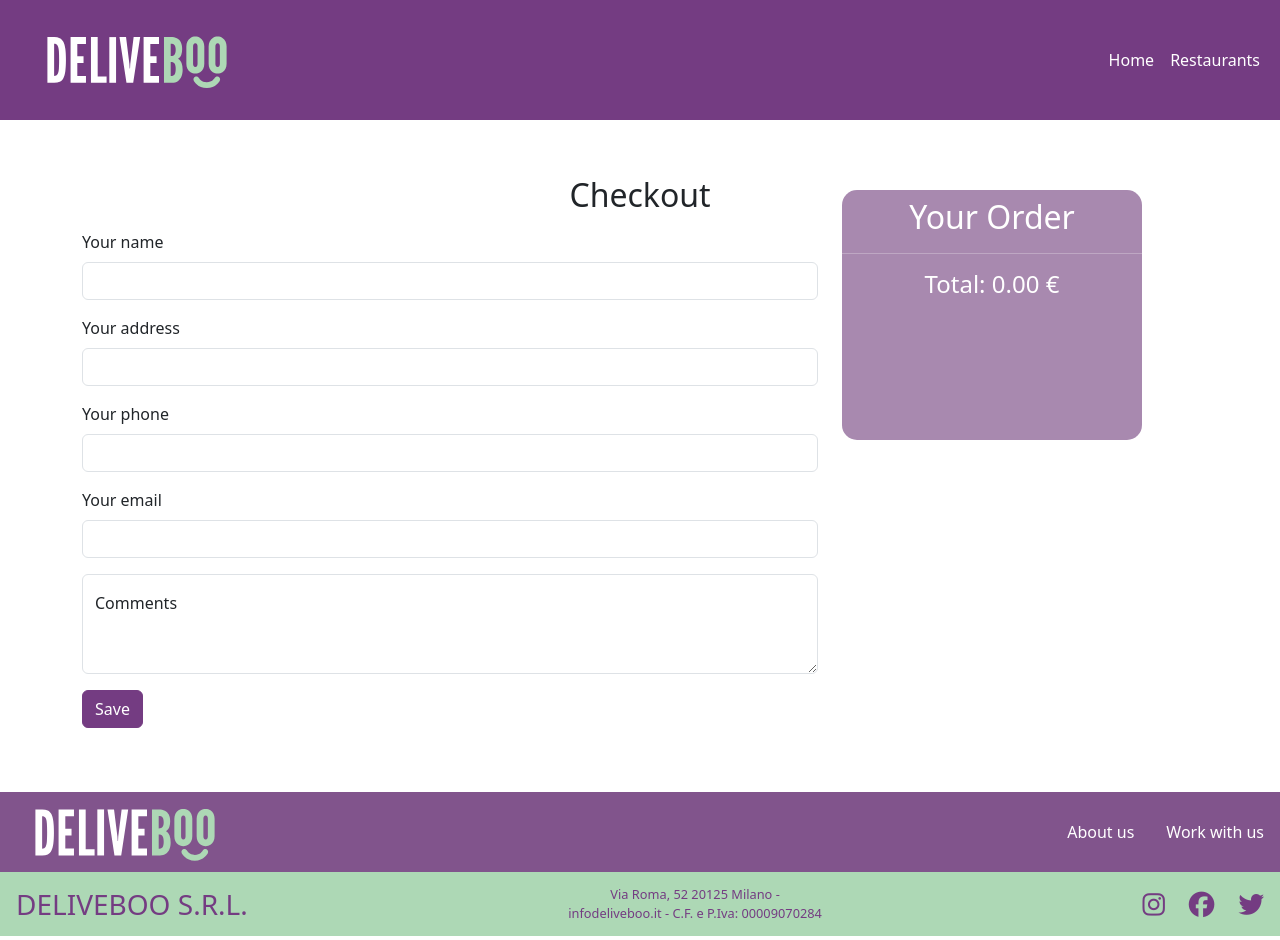
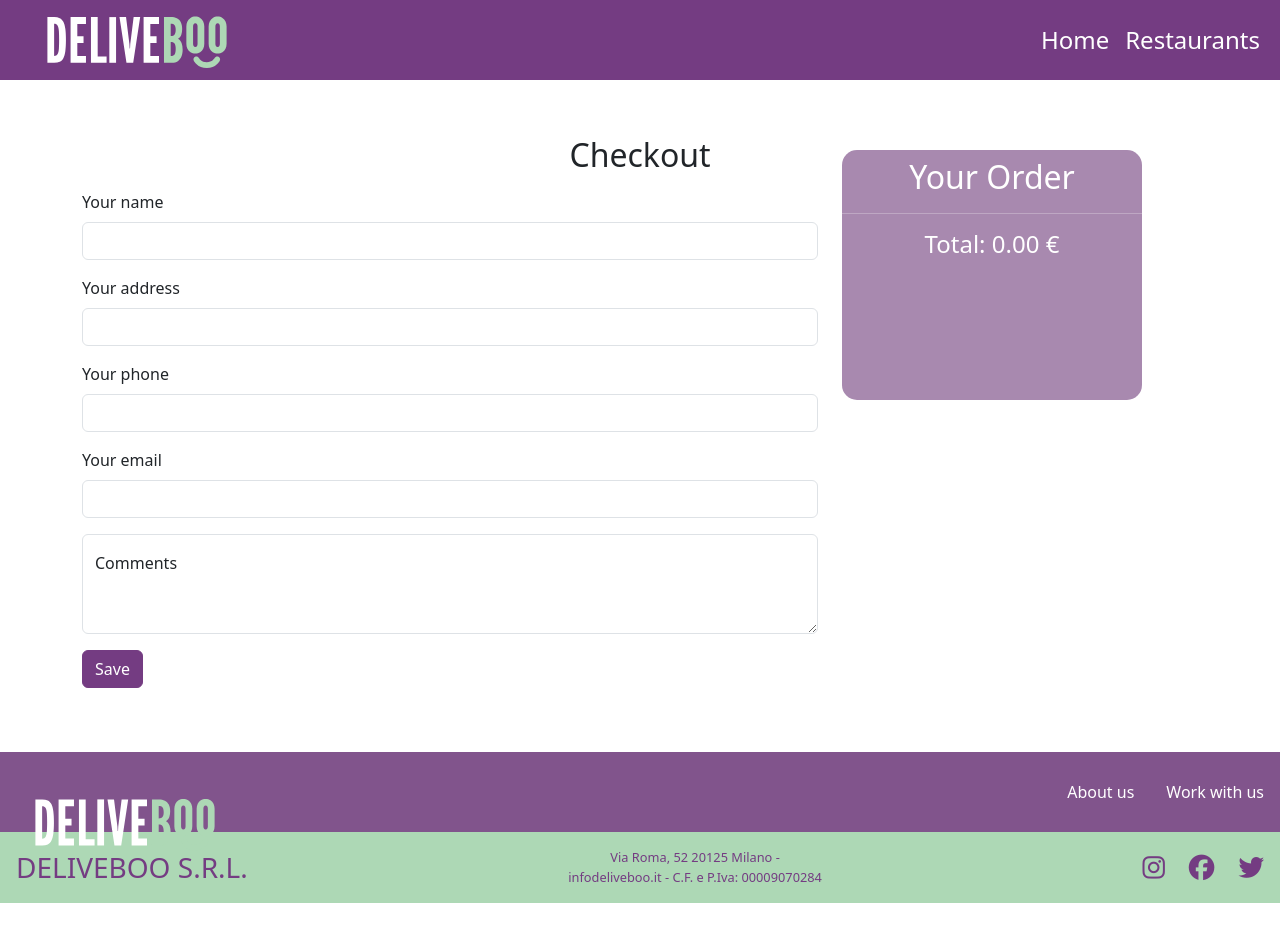
Before and after one commit to DanieleCascio-dev/Deliveboo-Vue, a Vue app: page /checkout in a window 1280 px wide. After the commit the page ends 903 px from the top, so only its background shows below. Built offline with nearby package versions, Linux system fonts and the light colour scheme; what braintree-web would draw is missing.

Commit message:
add: image logo footer (router-link), colors with variables palette, layout home page

```diff
--- a/src/components/AppFooter.vue
+++ b/src/components/AppFooter.vue
@@ -4,7 +4,8 @@ export default {};
 
 <template>
   <div class="top_container">
-    <img src="../assets/img/DELIVEBOO.svg" alt="logo" />
+    <!--<img src="../assets/img/DELIVEBOO.svg" alt="logo" />-->
+    <router-link :to="{ name: 'home' }" class="nav-link"><img src="../assets/img/DELIVEBOO.svg" alt="logo"></router-link>
     <div class="d-flex justify-content-center gap-3">
       <a target="_blank" class="a_top" href="">About us</a>
       <a target="_blank" class="a_top" href="http://127.0.0.1:8000"
@@ -32,19 +33,24 @@ export default {};
 @use "../style/partials/mixin" as *;
 .top_container {
   height: 10vh;
-  background-color: #81548c;
+  background-color: $secondary-violet;
   text-align: center;
   justify-content: center;
   img {
-    max-width: 250px;
-    min-width: 100px;
+    width: 250px;
+    padding-top: 0;
+
+    @include response("md"){
+      width: 250px;
+      padding-top: 10px;
+    }
+
   }
-
   .a_top {
     text-decoration: none;
-    color: white;
+    color: $white;
     .a_top:hover {
-      color: #add8b5;
+      color: $primary-green;
     }
   }
   @include response("sm") {
@@ -58,25 +64,24 @@ export default {};
       padding-right: 1rem;
     }
     .a_top:hover {
-      color: #add8b5;
+      color: $primary-green;
     }
   }
 }
 
 .bot_container {
-  height: 8vh;
-  background-color: #add8b5;
+  background-color: $primary-green;
   .icons {
     align-items: stretch;
   }
   span {
-    color: #81548c;
+    color: $secondary-violet;
   }
   a,
   p,
   h3 {
     text-decoration: none;
-    color: #743c82;
+    color: $primary-violet;
   }
   a,
   p {
--- a/src/components/AppHeader.vue
+++ b/src/components/AppHeader.vue
@@ -39,7 +39,7 @@ export default {
             <div class="collapse navbar-collapse" id="navbar">
 
                 <div class="d-flex ms-auto" role="search">
-                    <ul class="navbar-nav me-auto mb-2 mb-lg-0">
+                    <ul class="navbar-nav me-auto mb-2 mb-lg-0 fs-4">
                         <li class="nav-item" v-for="link in links">
                             <router-link :to="{ name: link.name }" class="nav-link">{{ link.title }}</router-link>
                         </li>
@@ -53,10 +53,10 @@ export default {
 
 <style lang="scss" scoped>
 @use "../style/partials/mixin" as *;
-
+@use "../style/partials/variables" as *;
 .my_nav {
-    height: 15vh;
-    background-color: #743C82;
+    height: 10vh;
+    background-color: $primary-violet;
 
     img {
         width: 250px;
@@ -70,11 +70,11 @@ export default {
 
     li {
         a {
-            color: white !important;
+            color: $white !important;
         }
     }
 
     button {
-        border-color: white !important;
+        border-color: $white !important;
     }
 }</style>
--- a/src/components/HomeHero.vue
+++ b/src/components/HomeHero.vue
@@ -46,7 +46,7 @@ export default {};
 // @include response("sm") {
 .wrapper {
   background-color: $primary-green;
-  min-height: 800px;
+  min-height: 700px;
   position: relative;
   @include response("sm") {
     min-height: 300px;
@@ -85,11 +85,11 @@ export default {};
       }
     }
     .col-12 {
-      height: 350px;
-      color: #743c82;
+      height: 200px;
+      color: $primary-violet;
       text-align: center;
       @include response("sm") {
-        min-height: 300px;
+        min-height: 360px;
       }
       h1 {
         font-size: 40px;
@@ -105,7 +105,7 @@ export default {};
         }
 
         span {
-          color: white;
+          color: $white;
           @include response("sm") {
             color: inherit;
           }
```
